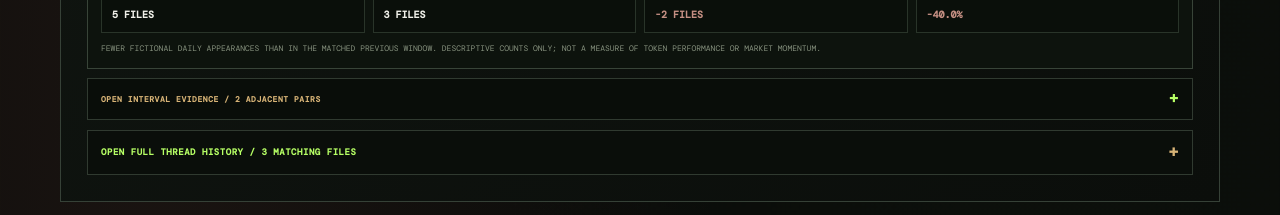
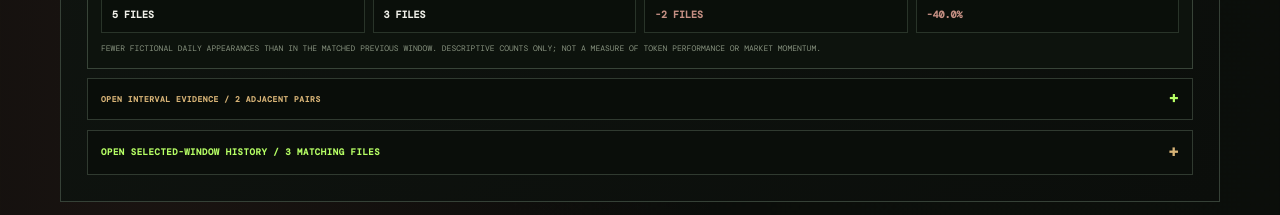
Before and after one commit to safherofficial/weird, a Next.js app: page /daily-office/atlas in a window 1280 px wide. Shown: the part 2760-2975 px from the top of the page. Built offline with nearby package versions, Linux system fonts and the light colour scheme.

Commit message:
Clarify Case Atlas history is scoped to the selected window

```diff
--- a/app/daily-office/department-case-atlas-client.tsx
+++ b/app/daily-office/department-case-atlas-client.tsx
@@ -391,7 +391,7 @@ export default function DepartmentCaseAtlasClient({ atlas }: DepartmentCaseAtlas
 
                 {entry.occurrences.length > 0 ? (
                   <details className="department-case-atlas__timeline">
-                    <summary>OPEN FULL THREAD HISTORY / {entry.occurrences.length} MATCHING FILES</summary>
+                    <summary>OPEN SELECTED-WINDOW HISTORY / {entry.occurrences.length} MATCHING FILES</summary>
                     <ol>
                       {entry.occurrences.map((occurrence, occurrenceIndex) => (
                         <li key={occurrence.issueDate}>
```
Also changed, not shown: 1 other file (tests, documents, lock files or other folders).
